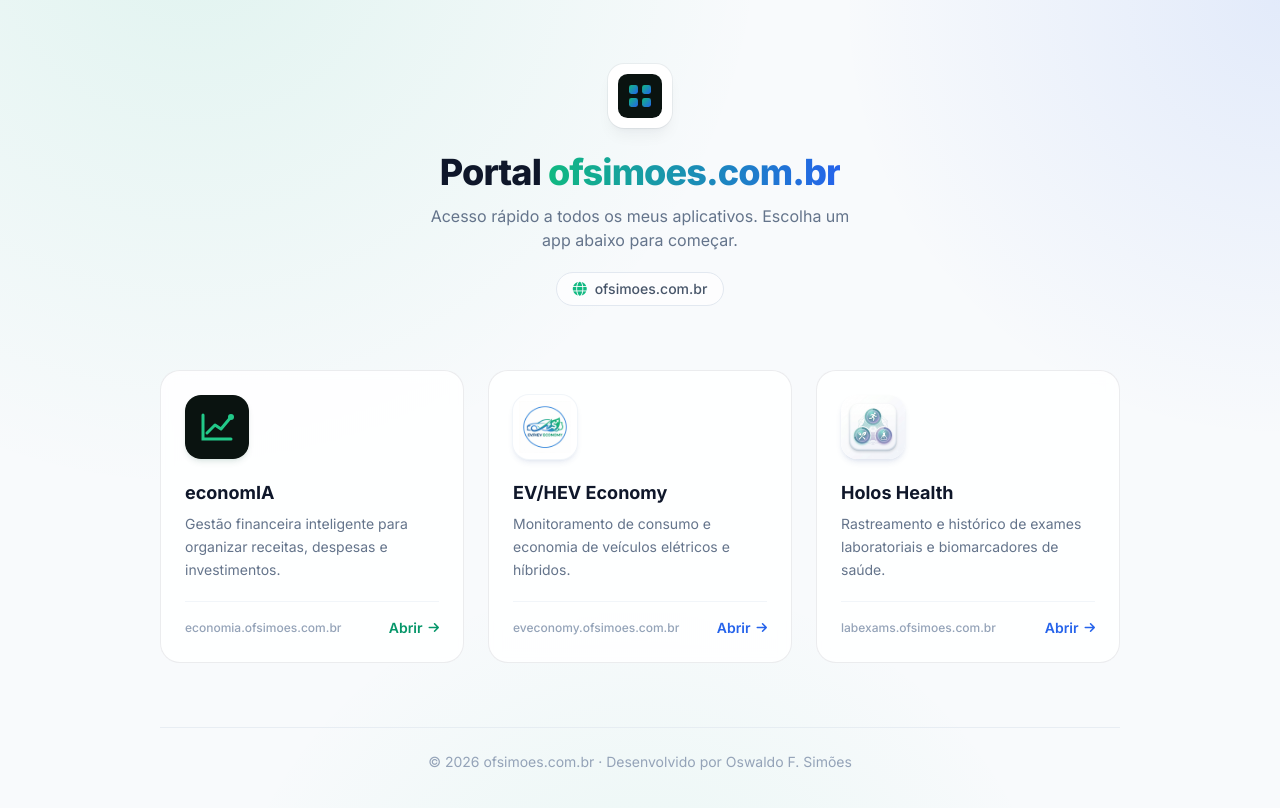
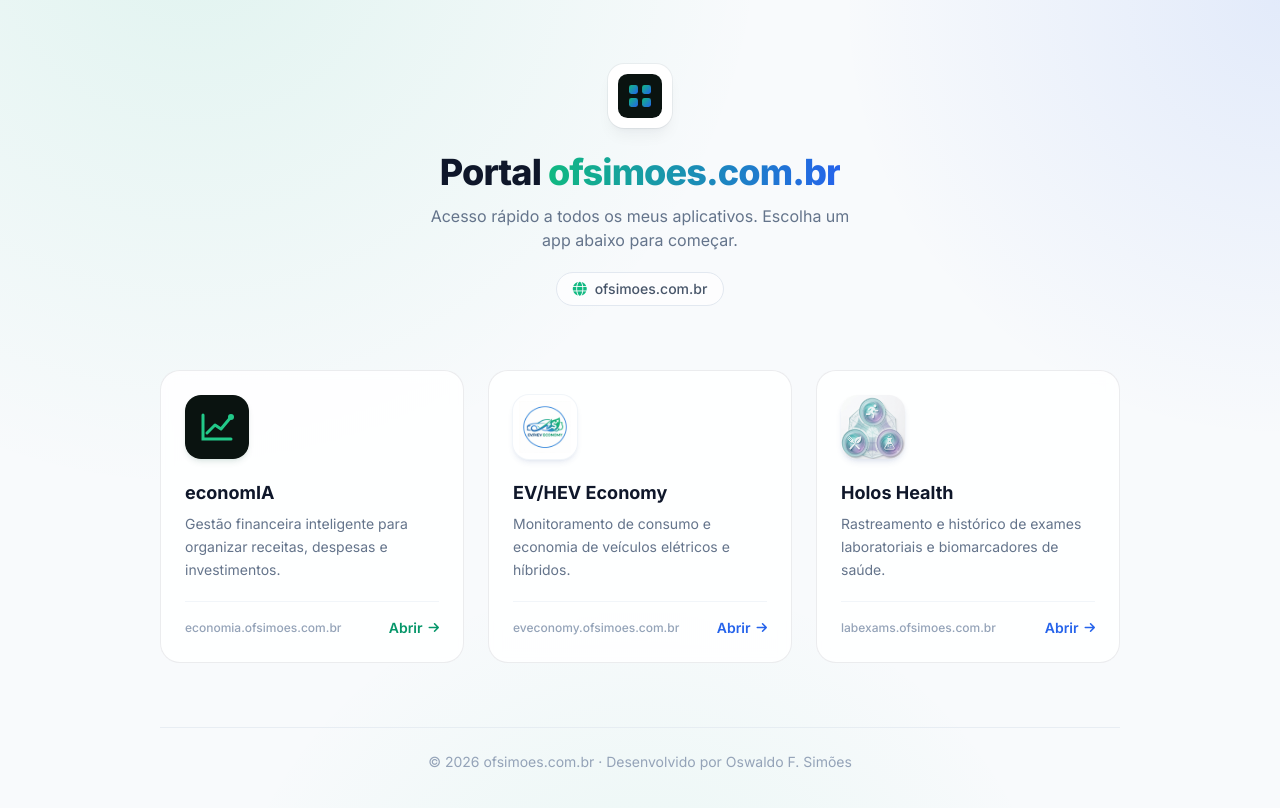
Before and after one commit to ofsimoes/portal-ofsimoes, a plain HTML site: page index.html in a window 1280 px wide. Drawn offline with nearby package versions, Linux system fonts and the light colour scheme.

Commit message:
holos png

```diff
--- a/index.html
+++ b/index.html
@@ -200,7 +200,7 @@
           style="--accent: #2563eb; --accent-2: #1d4ed8"
         >
           <div class="logo-tile mb-5 h-16 w-16 overflow-hidden rounded-2xl shadow-md shadow-blue-900/10">
-            <img src="/assets/holos_health.jpg" alt="Logo do Holos Health" class="h-full w-full" />
+            <img src="/assets/holos_health.png" alt="Logo do Holos Health" class="h-full w-full" />
           </div>
           <h2 class="text-lg font-bold text-slate-900">Holos Health</h2>
           <p class="mt-1.5 flex-1 text-sm leading-relaxed text-slate-500">
```
